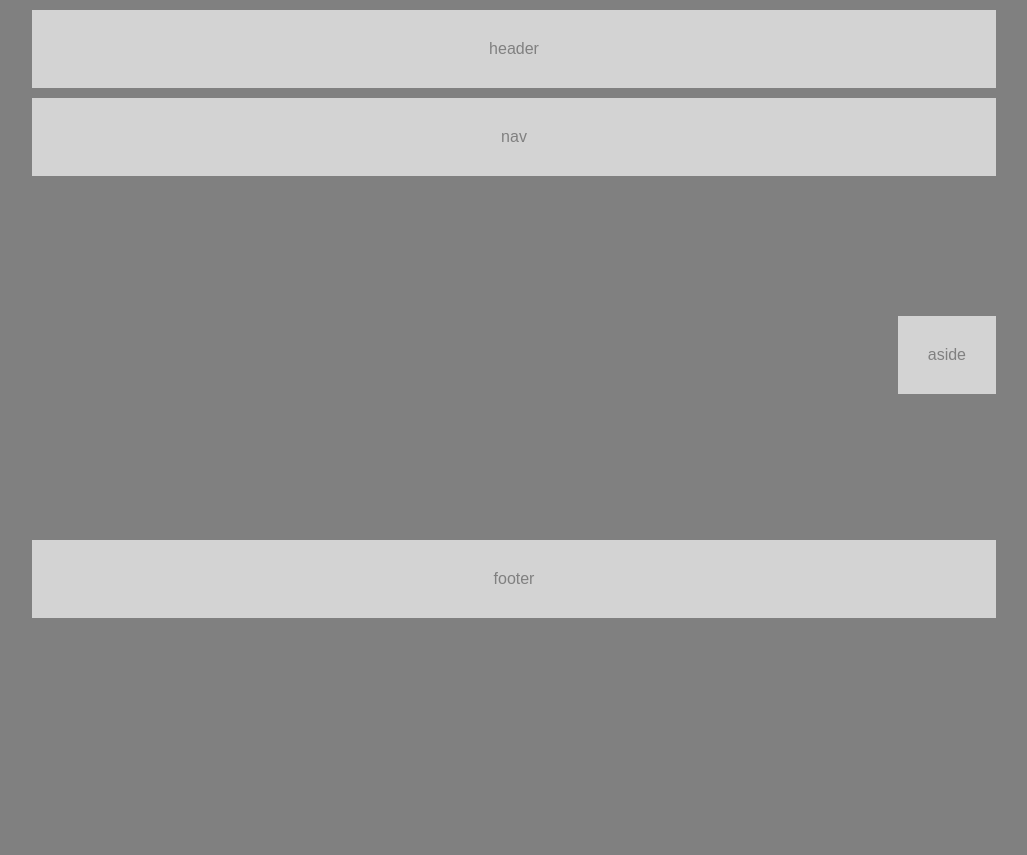
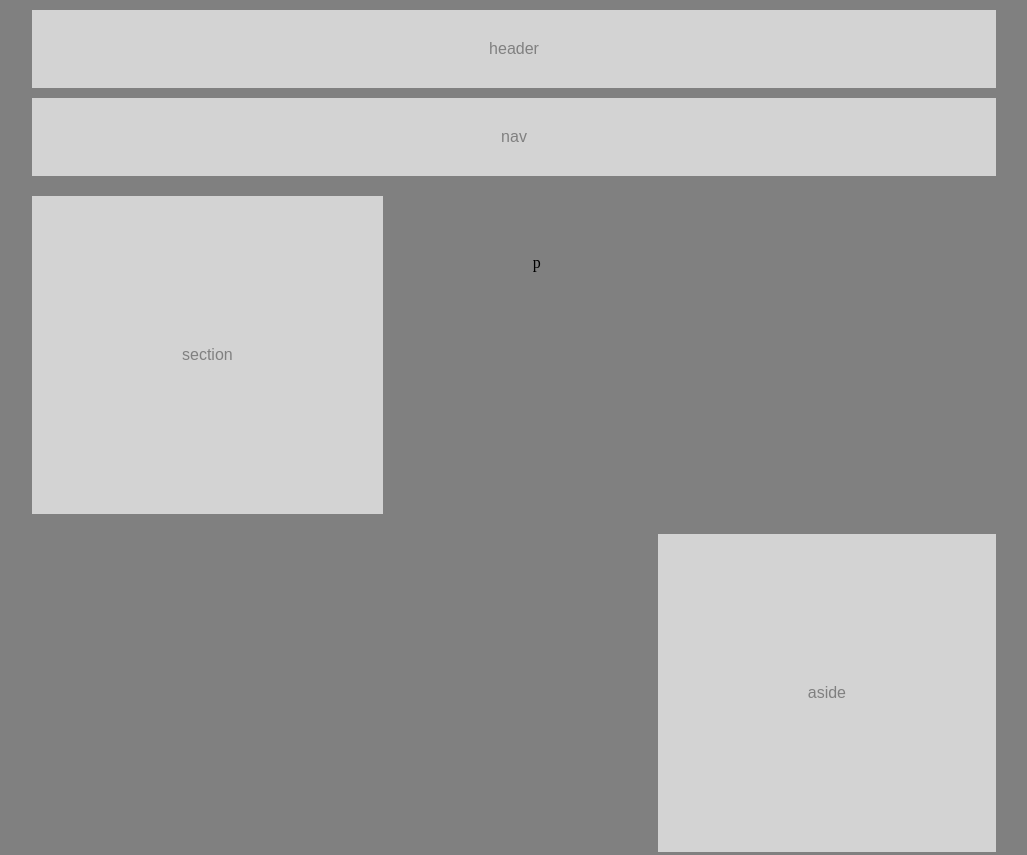
Before and after one commit to RonMelendres/HW-Wireframe, a plain HTML site: page index.html in a window 1280 px wide. Shown: the top 855 px of the page, without its empty margins (126-1153 px from the left). Drawn offline with Linux system fonts and the light colour scheme.

Commit message:
edited index and style

```diff
--- a/index.html
+++ b/index.html
@@ -10,7 +10,7 @@
         <section>section</section>
         <article>article</article>
             <p><strong>h1,h2,h3</strong></p>
-            <p>p</p>
+            <p2>p</p2>
         <aside>aside</aside>
         <footer>footer</footer>
     </body>
--- a/style.css
+++ b/style.css
@@ -30,14 +30,27 @@ nav{
 }
 
 section {
-    color: gray
+    float: left;
+    text-align: center;
+    font-family: Arial, Helvetica, sans-serif;
+    color: gray;
+    background-color: lightgray;
+    margin: 10px 150px;
+    border: 1px lightgrey;
+    padding-top: 150px;
+    padding-right: 150px;
+    padding-bottom: 150px;
+    padding-left: 150px;
 }
 article {
-    color: gray
+    color: gray;
 }
 
 p{
-    color: gray
+    color: gray;
+}
+p2{
+
 }
 
 aside{
@@ -48,14 +61,15 @@ aside{
     background-color: lightgray;
     margin: 10px 150px;
     border: 1px lightgrey;
-    padding-top: 30px;
-    padding-right: 30px;
-    padding-bottom: 30px;
-    padding-left: 30px;
+    padding-top: 150px;
+    padding-right: 150px;
+    padding-bottom: 150px;
+    padding-left: 150px;
 
 }
 
 footer {
+    clear: both;
     text-align: center;
     font-family: Arial, Helvetica, sans-serif;
     color: gray;
```
